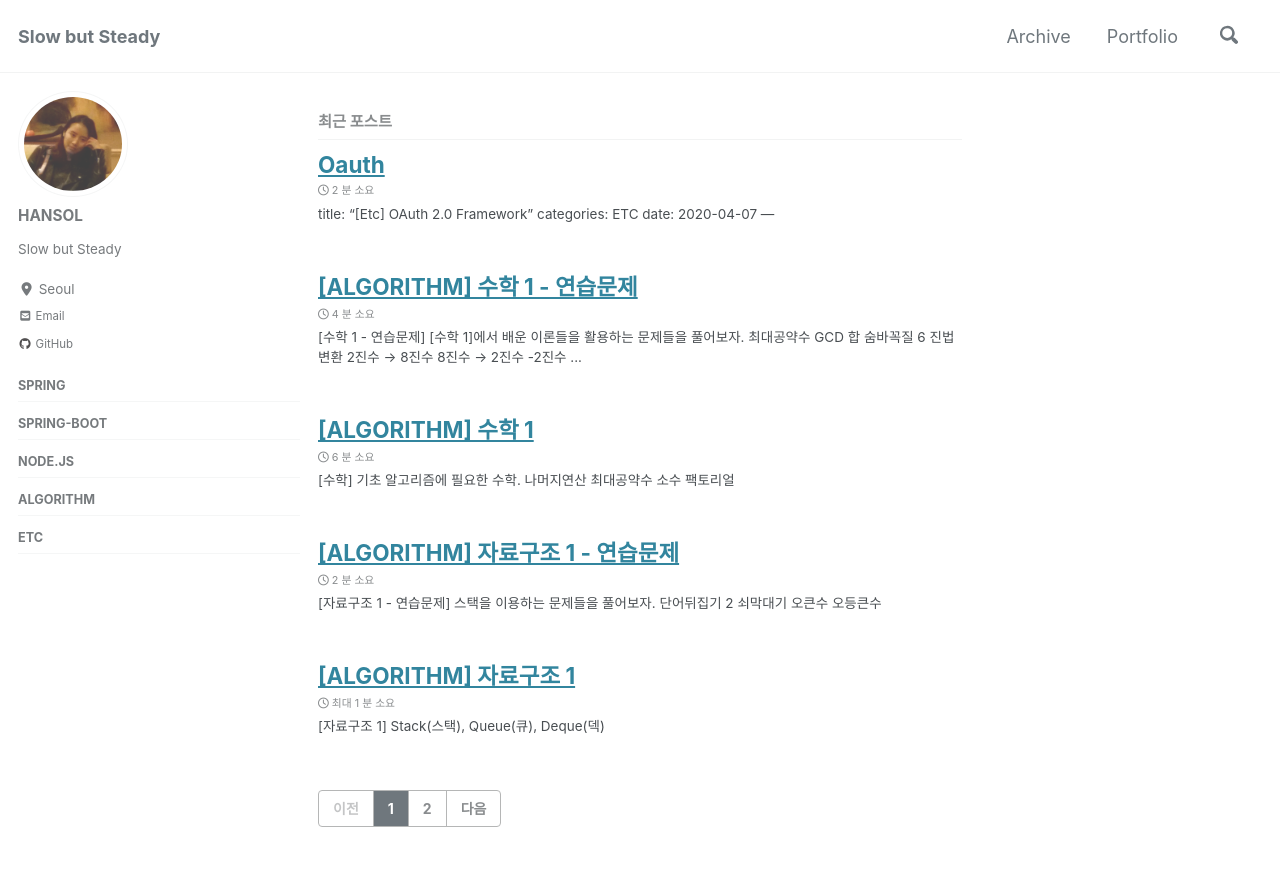
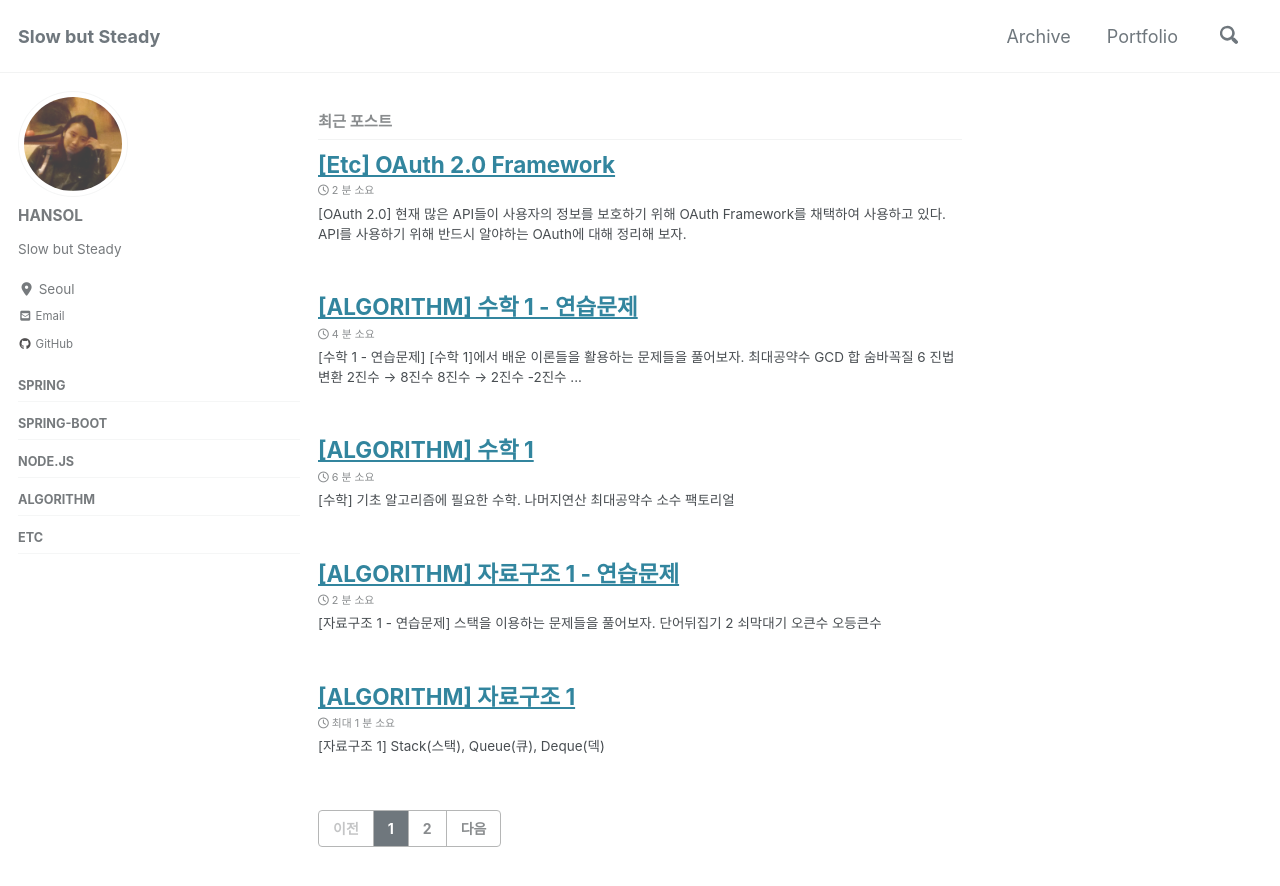
Before and after one commit to HANSOLKIM30/hansolkim30.github.io, a Jekyll site: the page built from index.html, in a window 1280 px wide and 900 px high. Shown: the top 886 px of the window. Built offline with Jekyll 4.4.1, drawn with Linux system fonts in a browser that asks for light colours; cached includes are drawn as plain includes; nearby versions of some CDN libraries; the list of posts is cut into pages by our own code; part of the change alters nothing that is shown.

Commit message:
OAuth2.0 수정

```diff
--- a/_posts/2020-04-07-Oauth.md
+++ b/_posts/2020-04-07-OAuth 2.0.md
@@ -1,4 +1,3 @@
-
 ---
 title: "[Etc] OAuth 2.0 Framework"
 categories: ETC
@@ -6,6 +5,7 @@ date: 2020-04-07
 ---
 
 # [OAuth 2.0]
+현재 많은 API들이 사용자의 정보를 보호하기 위해 OAuth Framework를 채택하여 사용하고 있다. API를 사용하기 위해 반드시 알야하는 OAuth에 대해 정리해 보자.
 
 ## 정의
  인터넷 사용자들이 자신의 비밀번호를 제공하지 않고 웹사이트의 자신들의 정보에 대해 다른 웹사이트나 어플리케이션에게 접근권한을 부여할 수 있는 표준화된 절차.
@@ -20,8 +20,8 @@ date: 2020-04-07
 - Resource Owner의 ID/PW가 직접 노출됨으로서 심각한 보안문제 야기
 
 ## OAuth의 인증방식
-### Process
-![OAuth의 Process - 생활코딩]()
+### 1. Process
+![OAuth의 Process - 생활코딩](https://hansolkim30.github.io/assets/images/imgRef/OAuth.png)
 
 1. Client는 Resource Server에게 API 사용을 신청하고, Resource Server가 이를 수락 시, Client에게 **Id**, **Secret** 발급.
 2. Resource Owner는 서비스를 사용하기 위해 Client에 접속한다.
@@ -34,21 +34,21 @@ date: 2020-04-07
 9. Client가 Access Token을 제시하면 Resource Server는 해당 정보를 Client 에게 제공
 10. 일정 시간이 지나고 Access Token이 만료되면, **Refresh Token**을 이용하여 토큰을 재발급 받을 수 있다.
 
-### 기본용어 정리
+### 2. 기본용어 정리
 1. **Scope**<br>
 Resource Owner의 계정에 Client가 특정 데이터, 기능만을 사용할 수 있도록접근을 제한한다. <br>Client는 Resource Server가 제공하는 하나 이상의  API 사용을 요청할 수 있으며, Resource Owner는 동의 페이지를 통해  Client가 요청한 Scope를 볼 수 있다. <br>Resource Owner가 동의하게 될 경우, Resource Server는 Access Token을 발급한다. <br>Resource Owner와 Resource Server는 후에 Scope를 취소하거나 수정할 수 있다.
-2. **Authorization code**
+2. **Authorization code**<br>
 Resource Owner가 Scope에 동의하면 Resource Server는 Client에게 Redirect URL을 통해 Authorization code를 발급하고, Client는  Authorization code를 얻기 위해 Access Token을 사용한다.
-3. **Redirect URL**
+3. **Redirect URL**<br>
 Client가 Resource Server에게 API 사용을 신청하면서 Authorization code, Access Token, Refresh Token을 받을 수 있는 Redirect URL을 등록한다.
-4. **Id, Secret**
+4. **Id, Secret**<br>
 Client가 Resource Server에게 API를 신청하면 Resource Server는 승인 후 Client 본인임을 증명하는 Id와 Secret 발급.
-5. **Access Token**
+5. **Access Token**<br>
 Resource Owner가 Resource Server에게 Client가 본인의 정보를 사용해도 된다고 승낙한 표시.<br>Client는 Access Token을 제출함으로서 비로소 API를 사용할 수 있다. 유효기간은 보통 12시간-24시간,(정책에 따라 변동 가능) 이 시간이 지나면 만료되어 쓸 수 없다.
-6. **Refresh Token**
+6. **Refresh Token**<br>
  Access Token이 만료되면 Authorization Code 발급 절차부터 다시 진행할 필요 없이, 함께 발급받은  Refresh Token만 Resource Server에 제출하면 다시 Access Token을 발급해 준다. 유효기간은 보통 1달~1년(정책에 따라 변동 가능).
 
 ## Reference
 [OAuth 1.0이란?](https://minwan1.github.io/2018/02/24/2018-02-24-OAuth/)
-[구글API를 통해 배우는 OAuth 2.0 강의](https://opentutorials.org/course/2473/16571)
+[생활코딩: 구글API를 통해 배우는 OAuth 2.0 강의](https://opentutorials.org/course/2473/16571)
 [Auth 2.0 공식 페이지](https://oauth.net/2/)
```
